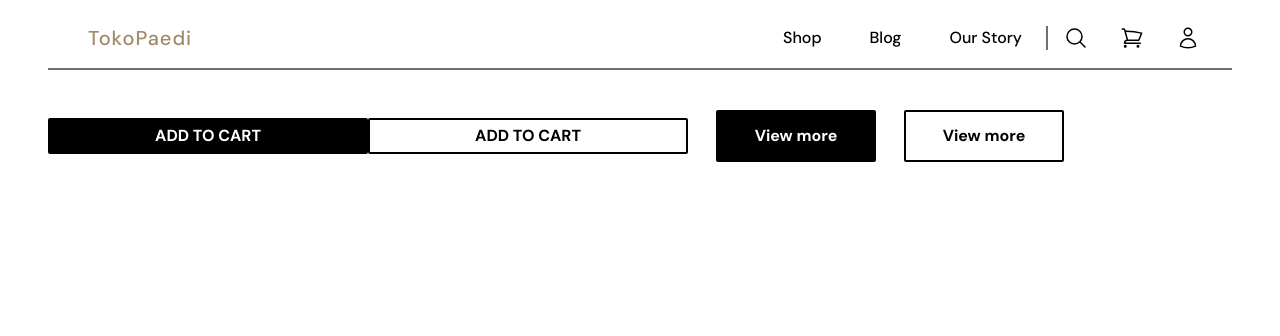
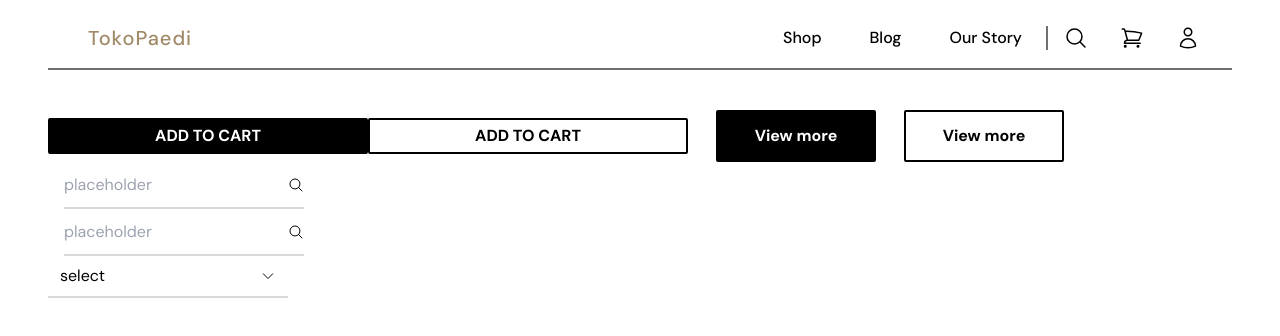
Before and after one commit to NoxturneDev/porto-ecommerce, a Next.js app: page / in a window 1280 px wide. Shown: the top 336 px of the page. Built offline with nearby package versions, Linux system fonts and the light colour scheme.

Commit message:
input ui compnent created

```diff
--- /dev/null
+++ b/components/Input.jsx
@@ -0,0 +1,64 @@
+import { useState } from "react"
+import { Search } from "./Icons"
+import { Arrow } from "./Icons"
+
+export function Input({ placeholder = "placeholder", className, ...props }) {
+    return (
+        <div className={`flex items-center justify-center  h-max transition-smooth-medium min-w-max w-[15rem] border-b-2 border-b-basic-200 hover:placeholder-basic-300  py-3 ${className ? className : ''}`} {...props}>
+            <input
+                type="text"
+                name=""
+                placeholder={placeholder}
+                className={`grow outline-none  w-full h-full `}
+            />
+            <span className="h-full ">
+                {/* TODO: change to button submit form, it can be used to search query button submit and so on */}
+                <Search size={16} />
+            </span>
+        </div>
+    )
+}
+
+export function Dropdown({ children: text = "select", ...props }) {
+    const [optionHidden, setOptionHidden] = useState(true)
+    const toggleSelect = () => {
+        if (!optionHidden) {
+            setOptionHidden(currState => currState = true)
+        } else {
+            setOptionHidden(currState => currState = false)
+        }
+    }
+
+    return (
+        <>
+            {/* button for toggling the select option */}
+            <button className="transition-smooth-medium min-w-max w-[15rem] border-b-2 border-b-basic-200 hover:placeholder-basic-300 focus:border-b-black px-3 py-2 outline-none flex items-center justify-start"
+                onClick={toggleSelect}>
+                <span className="grow text-left">
+                    {text}
+                </span>
+                <span className="h-full ml-3">
+                    <Arrow type="down" size={16} />
+                </span>
+            </button>
+
+            <div id="dropdown" className={`${optionHidden ? 'hidden' : ''} z-10 w-[15rem] bg-white rounded  shadow-md `}>
+                <ul class="py-1 text-sm text-black" aria-labelledby="dropdownDefault">
+                    {/* TODO : turns this option into forms, since it will be used for filter and sort option query */}
+                    <li>
+                        <a href="#" className="block py-2 px-4 hover:bg-basic-300 hover:text-white">Dashboard</a>
+                    </li>
+                    <li>
+                        <a href="#" className="block py-2 px-4 hover:bg-basic-300 hover:text-white">Dashboard</a>
+                    </li>
+                    <li>
+                        <a href="#" className="block py-2 px-4 hover:bg-basic-300 hover:text-white">Dashboard</a>
+                    </li>
+                    <li>
+                        <a href="#" className="block py-2 px-4 hover:bg-basic-300 hover:text-white">Dashboard</a>
+                    </li>
+                </ul>
+            </div>
+        </>
+    )
+}
--- a/pages/index.jsx
+++ b/pages/index.jsx
@@ -1,5 +1,6 @@
 import Link from "next/link"
 import { Button, BigButton } from "../components/Button"
+import { Input, Dropdown } from "../components/Input"
 
 function LandingPage() {
   return (
@@ -8,6 +9,13 @@ function LandingPage() {
       <Button type="outline">add to cart</Button>
       <BigButton className="mx-7">View more</BigButton>
       <BigButton type="outline">View more</BigButton>
+      <br />
+      <div className="flex-col">
+        <Input className="mx-4"></Input>
+        <Input className="mx-4"></Input>
+        <Dropdown></Dropdown>
+      </div>
+
     </>
   )
 }
--- a/styles/globals.css
+++ b/styles/globals.css
@@ -19,4 +19,14 @@ p {
     .debug>* {
         @apply border border-red-500
     }
+    /* transition classes utility */
+    .transition-smooth-fast{
+        @apply transition-all duration-150
+    }
+    .transition-smooth-medium{
+        @apply transition-all duration-500
+    }
+    .transition-smooth-long{
+        @apply transition-all duration-800
+    }
 }
```
